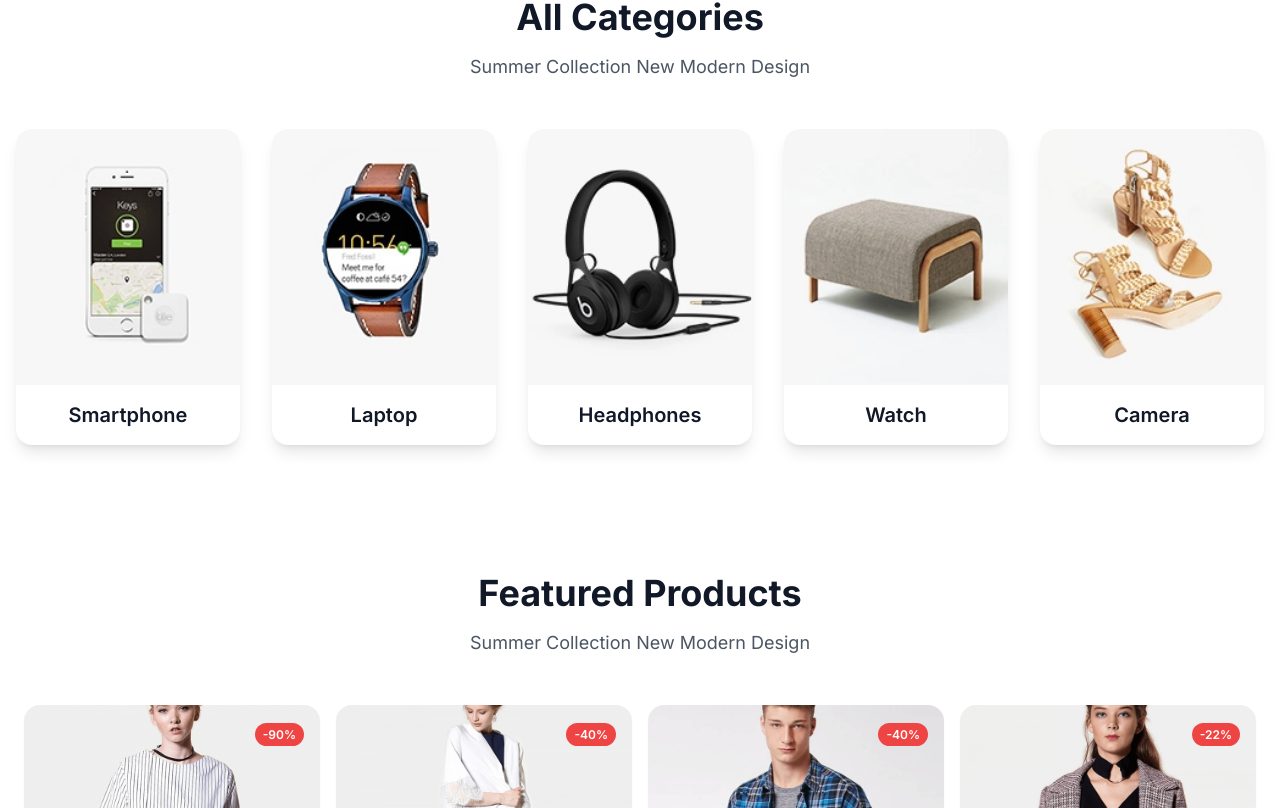
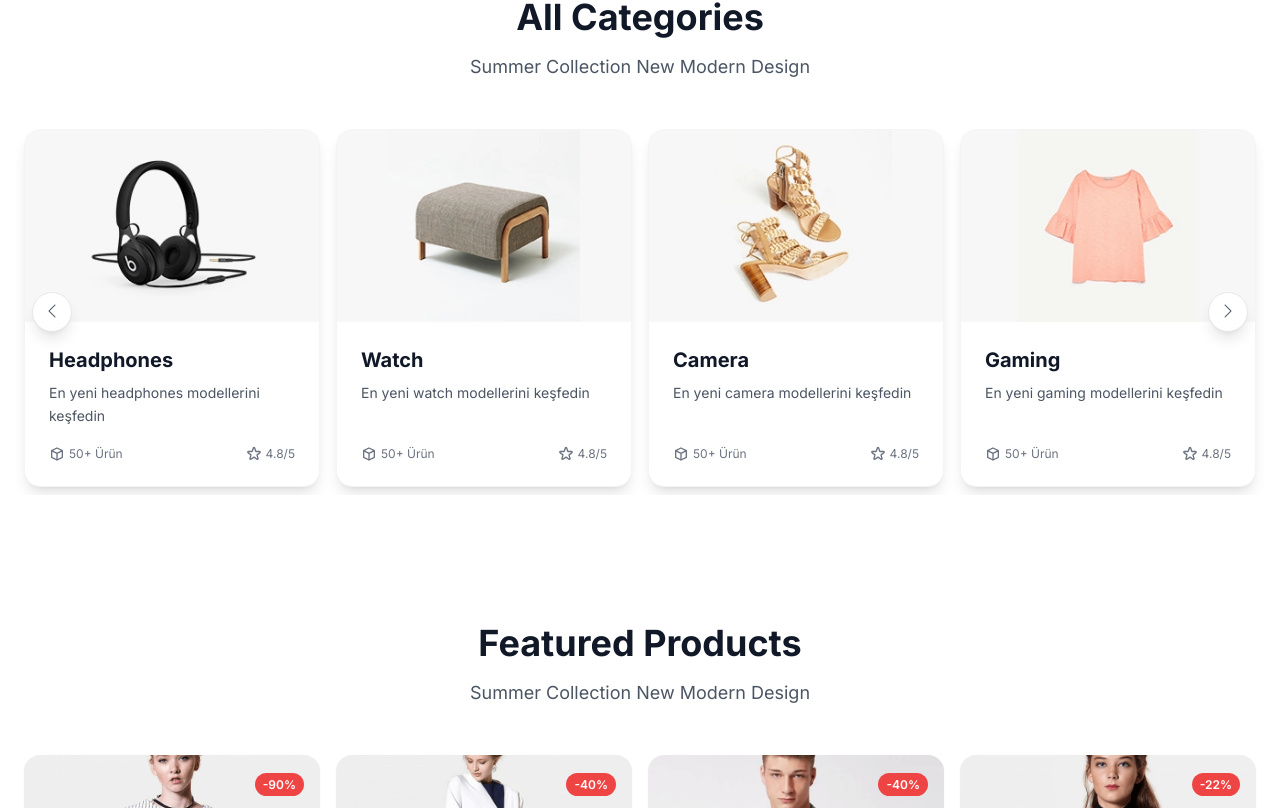
Before and after one commit to seval2016/e-commerce-UI, a React (Vite) app: page / in a window 1280 px wide. Shown: the part 792-1600 px from the top of the page. Built offline with nearby package versions, Linux system fonts and the light colour scheme.

Commit message:
category item design

```diff
--- a/src/components/Categories/Categories.jsx
+++ b/src/components/Categories/Categories.jsx
@@ -1,7 +1,71 @@
+import { useState } from "react";
 import CategoryItem from "./CategoryItem";
+import Slider from "react-slick";
+import PropTypes from "prop-types";
 import { categories } from "../../data";
 
+function NextBtn({ onClick }) {
+  return (
+    <button
+      className="absolute right-4 top-1/2 -translate-y-1/2 z-10 w-10 h-10 bg-white rounded-full shadow-lg flex items-center justify-center hover:bg-gray-50 border border-gray-200 transition-colors"
+      onClick={onClick}
+      type="button"
+      aria-label="Sonraki kategoriler"
+    >
+      <i className="bi bi-chevron-right text-gray-600"></i>
+    </button>
+  );
+}
+
+NextBtn.propTypes = {
+  onClick: PropTypes.func,
+};
+
+function PrevBtn({ onClick }) {
+  return (
+    <button
+      className="absolute left-4 top-1/2 -translate-y-1/2 z-10 w-10 h-10 bg-white rounded-full shadow-lg flex items-center justify-center hover:bg-gray-50 border border-gray-200 transition-colors"
+      onClick={onClick}
+      type="button"
+      aria-label="Önceki kategoriler"
+    >
+      <i className="bi bi-chevron-left text-gray-600"></i>
+    </button>
+  );
+}
+
+PrevBtn.propTypes = {
+  onClick: PropTypes.func,
+};
+
 const Categories = () => {
+  const [categoriesData] = useState(categories);
+
+  const sliderSettings = {
+    dots: false,
+    infinite: true,
+    slidesToShow: 4,
+    slidesToScroll: 1,
+    nextArrow: <NextBtn />,
+    prevArrow: <PrevBtn />,
+    autoplaySpeed: 3000,
+    autoplay: true,
+    responsive: [
+      {
+        breakpoint: 992,
+        settings: {
+          slidesToShow: 2,
+        },
+      },
+      {
+        breakpoint: 520,
+        settings: {
+          slidesToShow: 1,
+        },
+      },
+    ],
+  };
+
   return (
     <section className="py-16 bg-white">
       <div className="container mx-auto px-4 max-w-7xl">
@@ -9,10 +73,14 @@ const Categories = () => {
           <h2 className="text-3xl md:text-4xl font-bold text-gray-900 mb-4">All Categories</h2>
           <p className="text-lg text-gray-600">Summer Collection New Modern Design</p>
         </div>
-        <div className="grid grid-cols-1 sm:grid-cols-2 md:grid-cols-3 lg:grid-cols-5 gap-8">
-          {categories.slice(0, 5).map((category) => (
-            <CategoryItem key={category.id} category={category} />
-          ))}
+        <div className="relative">
+          <Slider {...sliderSettings}>
+            {categoriesData.map((category) => (
+              <div key={category.id} className="px-2">
+                <CategoryItem category={category} />
+              </div>
+            ))}
+          </Slider>
         </div>
       </div>
     </section>
--- a/src/components/Categories/CategoryItem.jsx
+++ b/src/components/Categories/CategoryItem.jsx
@@ -1,27 +1,53 @@
 const CategoryItem = ({ category }) => {
   return (
-    <div className="group cursor-pointer">
-      <div className="bg-white rounded-2xl shadow-lg hover:shadow-2xl transition-all duration-300 transform hover:-translate-y-2 overflow-hidden">
-        {/* Resim Container */}
-        <div className="relative w-full h-48 sm:h-56 md:h-64 overflow-hidden">
+    <div className="group cursor-pointer h-full">
+      <div className="bg-white rounded-2xl shadow-lg hover:shadow-2xl transition-all duration-500 transform hover:-translate-y-3 overflow-hidden border border-gray-100 h-full">
+        {/* Image Container with Background */}
+        <div className="relative w-full h-48 bg-[#f7f7f7] flex items-center justify-center">
           <img
             src={category.image}
             alt={category.name}
-            className="w-full h-full object-cover group-hover:scale-110 transition-transform duration-500"
+            className="w-full h-full object-contain group-hover:scale-110 transition-transform duration-700"
           />
+          {/* Gradient Overlay */}
+          <div className="absolute inset-0 bg-gradient-to-t from-black/20 via-transparent to-transparent opacity-0 group-hover:opacity-100 transition-opacity duration-300"></div>
+
+          {/* Hover Icon */}
+          <div className="absolute top-4 right-4 w-12 h-12 bg-white/95 rounded-full flex items-center justify-center opacity-0 group-hover:opacity-100 transition-all duration-300 transform translate-y-2 group-hover:translate-y-0 shadow-lg">
+            <svg className="w-5 h-5 text-gray-800" fill="none" stroke="currentColor" viewBox="0 0 24 24">
+              <path strokeLinecap="round" strokeLinejoin="round" strokeWidth={2} d="M17 8l4 4m0 0l-4 4m4-4H3" />
+            </svg>
+          </div>
         </div>
 
-        {/* Kategori Adı - Resmin Altında */}
-        <div className="p-4 text-center">
-          <h3 className="text-lg sm:text-xl font-semibold text-gray-900 group-hover:text-blue-600 transition-colors duration-200">
+        {/* Content Section */}
+        <div className="p-6">
+          <h3 className="text-xl font-bold text-gray-900 group-hover:text-blue-600 transition-colors duration-300 mb-2">
             {category.name}
           </h3>
+          <p className="text-gray-600 text-sm leading-relaxed mb-4 h-12 line-clamp-2">
+            En yeni {category.name.toLowerCase()} modellerini keşfedin
+          </p>
+
+          {/* Stats */}
+          <div className="flex items-center justify-between text-xs text-gray-500">
+            <span className="flex items-center">
+              <svg className="w-4 h-4 mr-1" fill="none" stroke="currentColor" viewBox="0 0 24 24">
+                <path strokeLinecap="round" strokeLinejoin="round" strokeWidth={2} d="M20 7l-8-4-8 4m16 0l-8 4m8-4v10l-8 4m0-10L4 7m8 4v10M4 7v10l8 4" />
+              </svg>
+              50+ Ürün
+            </span>
+            <span className="flex items-center">
+              <svg className="w-4 h-4 mr-1" fill="none" stroke="currentColor" viewBox="0 0 24 24">
+                <path strokeLinecap="round" strokeLinejoin="round" strokeWidth={2} d="M11.049 2.927c.3-.921 1.603-.921 1.902 0l1.519 4.674a1 1 0 00.95.69h4.915c.969 0 1.371 1.24.588 1.81l-3.976 2.888a1 1 0 00-.363 1.118l1.518 4.674c.3.922-.755 1.688-1.538 1.118l-3.976-2.888a1 1 0 00-1.176 0l-3.976 2.888c-.783.57-1.838-.197-1.538-1.118l1.518-4.674a1 1 0 00-.363-1.118l-3.976-2.888c-.784-.57-.38-1.81.588-1.81h4.914a1 1 0 00.951-.69l1.519-4.674z" />
+              </svg>
+              4.8/5
+            </span>
+          </div>
         </div>
 
-        {/* Hover Icon */}
-        <div className="absolute top-4 right-4 w-10 h-10 bg-white/90 rounded-full flex items-center justify-center opacity-0 group-hover:opacity-100 transition-all duration-300 transform translate-y-2 group-hover:translate-y-0">
-          <i className="bi bi-arrow-right text-gray-800 text-lg"></i>
-        </div>
+        {/* Bottom Border Animation */}
+        <div className="absolute bottom-0 left-0 w-0 h-1 bg-gradient-to-r from-blue-600 to-purple-600 group-hover:w-full transition-all duration-500"></div>
       </div>
     </div>
   );
```
